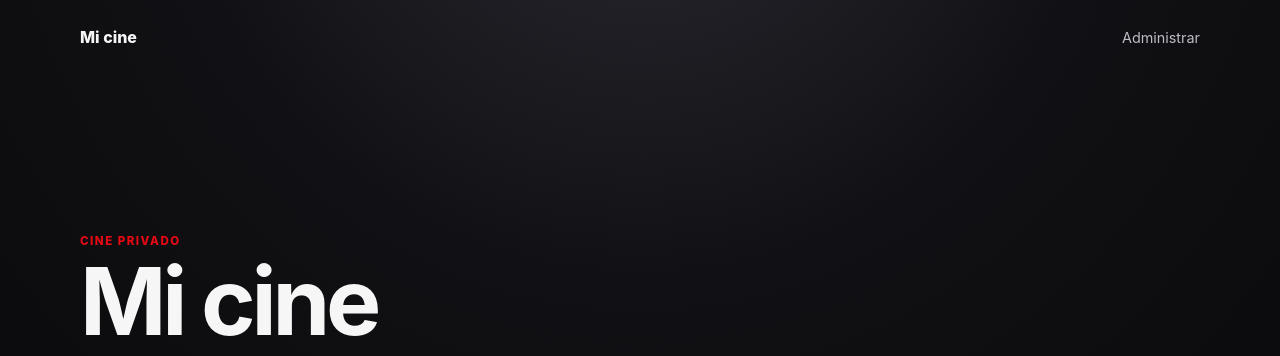
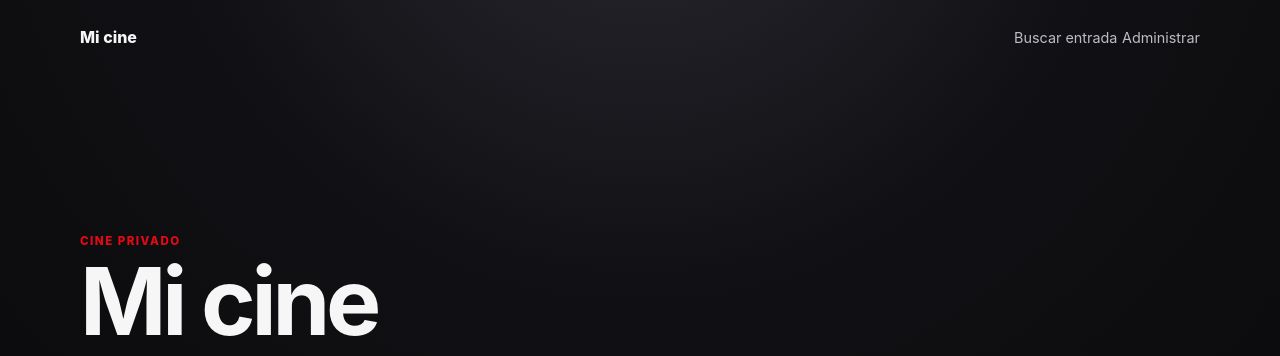
Before and after one commit to elisgar11/C2EM-Cinema, a Django app: page / in a window 1280 px wide. Shown: the top 356 px of the page. Run offline with Django 5.2, Linux system fonts and the light colour scheme; data comes from the database, SQL or seed files in the repository; data that the repository does not hold is empty.

Commit message:
Add ticket lookup navigation

```diff
--- a/templates/core/base.html
+++ b/templates/core/base.html
@@ -7,6 +7,7 @@
     <meta name="theme-color" content="{{ site_settings.primary_color|default:'#e50914' }}">
     <title>{% block title %}{{ site_settings.cinema_name|default:"Mi cine" }}{% endblock %}</title>
     <link rel="stylesheet" href="{% static 'css/app.css' %}">
+    <link rel="stylesheet" href="{% static 'css/features.css' %}">
     {% block head %}{% endblock %}
 </head>
 <body style="--primary: {{ site_settings.primary_color|default:'#e50914' }}">
@@ -15,7 +16,10 @@
             {% if site_settings.logo %}<img class="brand-logo" src="{{ site_settings.logo.url }}" alt="">{% endif %}
             <span>{{ site_settings.cinema_name|default:"Mi cine" }}</span>
         </a>
-        <a class="admin-link" href="/admin/">Administrar</a>
+        <nav class="topnav" aria-label="Navegación principal">
+            <a class="admin-link" href="{% url 'core:reservation_lookup' %}">Buscar entrada</a>
+            <a class="admin-link" href="/admin/">Administrar</a>
+        </nav>
     </header>
 
     {% if messages %}
```
